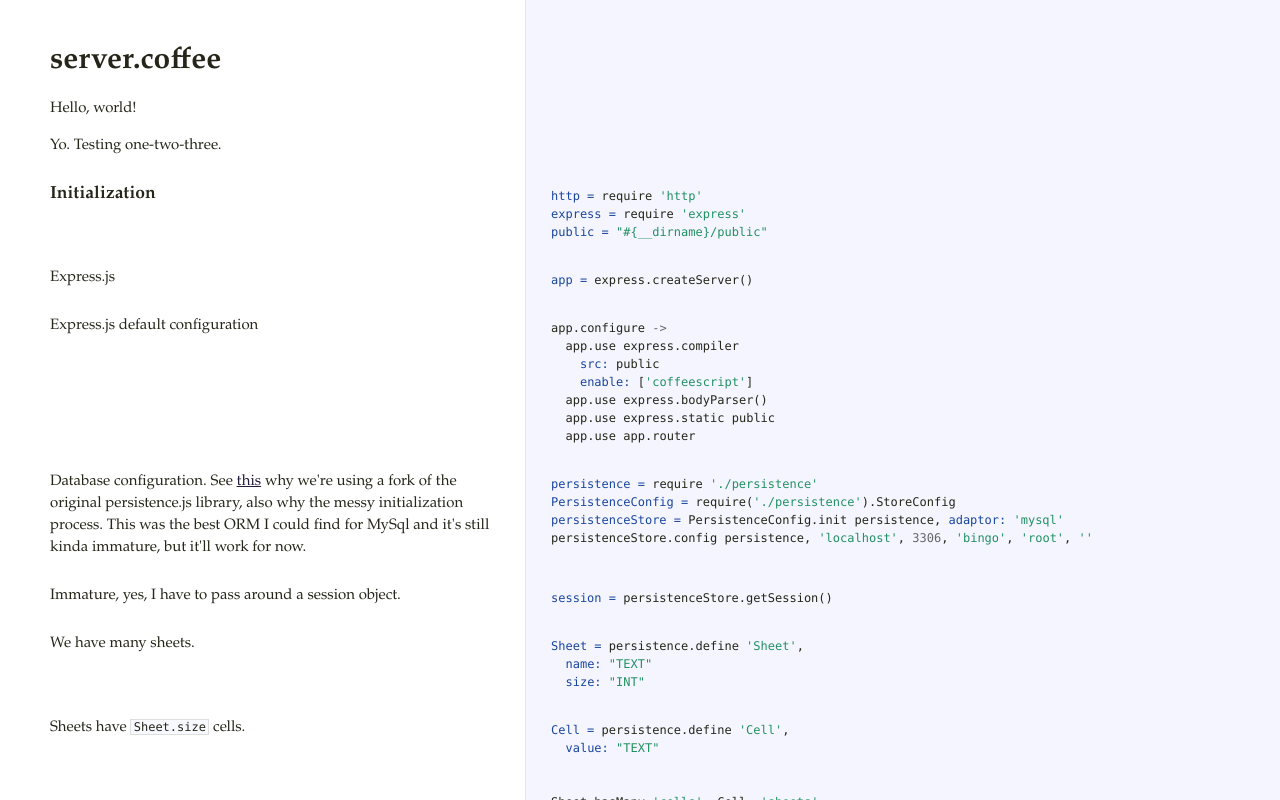
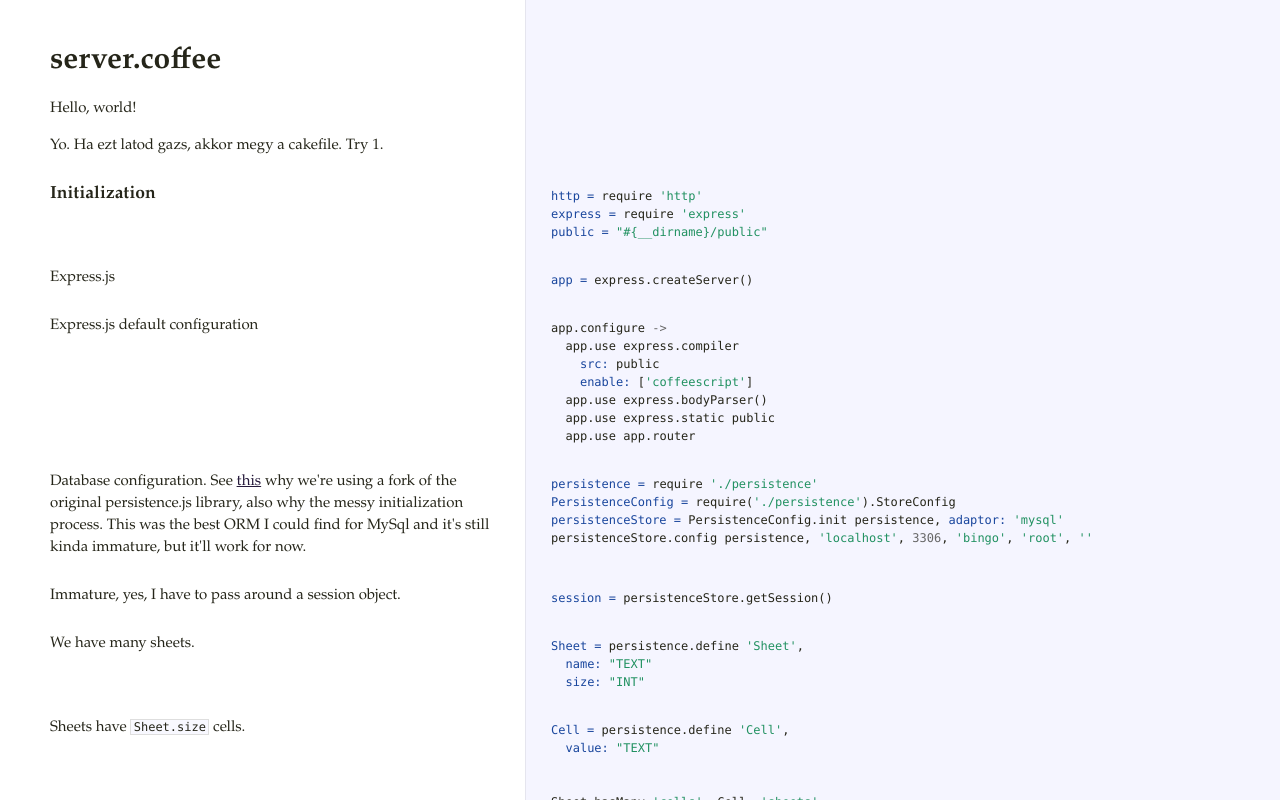
Before and after one commit to KTamas/bingoprototype, a plain HTML site: page server.html in a window 1280 px wide. Shown: the top 800 px of the page. Drawn offline with Linux system fonts and the light colour scheme.

Commit message:
fancy commit message goes here

```diff
--- a/server.html
+++ b/server.html
@@ -1,6 +1,6 @@
 <!DOCTYPE html>  <html> <head>   <title>server.coffee</title>   <meta http-equiv="content-type" content="text/html; charset=UTF-8">   <link rel="stylesheet" media="all" href="docco.css" /> </head> <body>   <div id="container">     <div id="background"></div>          <table cellpadding="0" cellspacing="0">       <thead>         <tr>           <th class="docs">             <h1>               server.coffee             </h1>           </th>           <th class="code">           </th>         </tr>       </thead>       <tbody>                               <tr id="section-1">             <td class="docs">               <div class="pilwrap">                 <a class="pilcrow" href="#section-1">&#182;</a>               </div>               <p>Hello, world! </p>
 
-<p>Yo. Testing one-two-three.</p>             </td>             <td class="code">               <div class="highlight"><pre></pre></div>             </td>           </tr>                               <tr id="section-2">             <td class="docs">               <div class="pilwrap">                 <a class="pilcrow" href="#section-2">&#182;</a>               </div>               <h3>Initialization</h3>             </td>             <td class="code">               <div class="highlight"><pre><span class="nv">http = </span><span class="nx">require</span> <span class="s1">&#39;http&#39;</span>
+<p>Yo. Ha ezt latod gazs, akkor megy a cakefile. Try 1.</p>             </td>             <td class="code">               <div class="highlight"><pre></pre></div>             </td>           </tr>                               <tr id="section-2">             <td class="docs">               <div class="pilwrap">                 <a class="pilcrow" href="#section-2">&#182;</a>               </div>               <h3>Initialization</h3>             </td>             <td class="code">               <div class="highlight"><pre><span class="nv">http = </span><span class="nx">require</span> <span class="s1">&#39;http&#39;</span>
 <span class="nv">express = </span><span class="nx">require</span> <span class="s1">&#39;express&#39;</span>
 <span class="nv">public = </span><span class="s2">&quot;#{__dirname}/public&quot;</span></pre></div>             </td>           </tr>                               <tr id="section-3">             <td class="docs">               <div class="pilwrap">                 <a class="pilcrow" href="#section-3">&#182;</a>               </div>               <p>Express.js</p>             </td>             <td class="code">               <div class="highlight"><pre><span class="nv">app = </span><span class="nx">express</span><span class="p">.</span><span class="nx">createServer</span><span class="p">()</span></pre></div>             </td>           </tr>                               <tr id="section-4">             <td class="docs">               <div class="pilwrap">                 <a class="pilcrow" href="#section-4">&#182;</a>               </div>               <p>Express.js default configuration</p>             </td>             <td class="code">               <div class="highlight"><pre><span class="nx">app</span><span class="p">.</span><span class="nx">configure</span> <span class="o">-&gt;</span>
   <span class="nx">app</span><span class="p">.</span><span class="nx">use</span> <span class="nx">express</span><span class="p">.</span><span class="nx">compiler</span>
```
